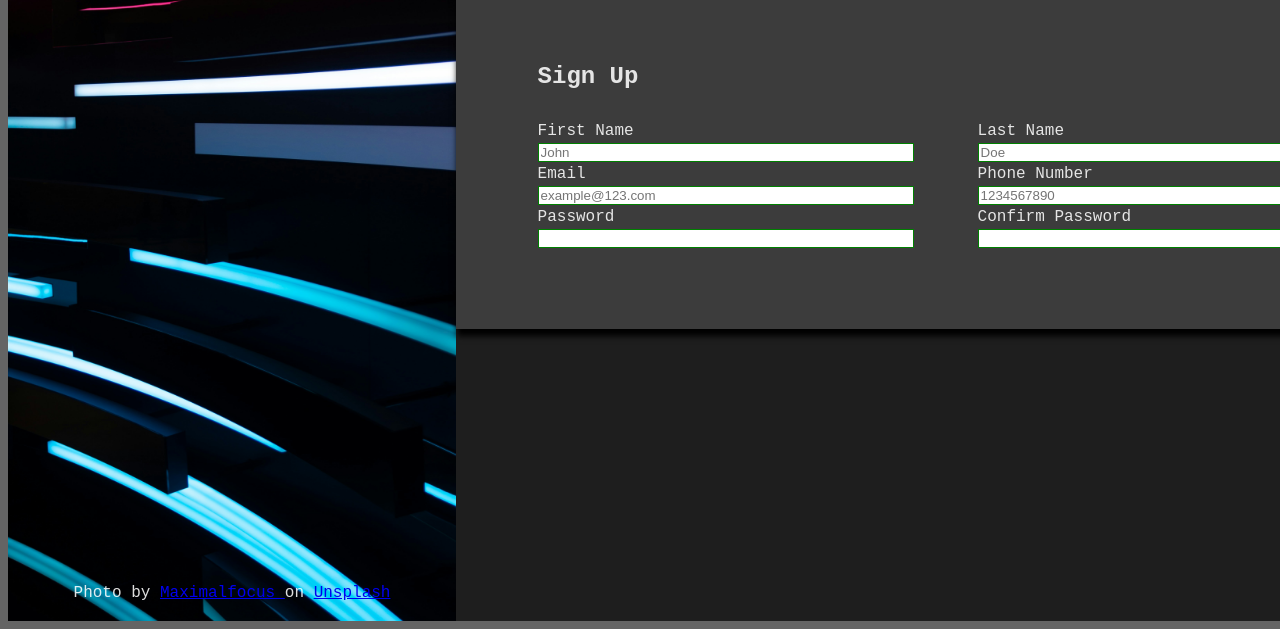
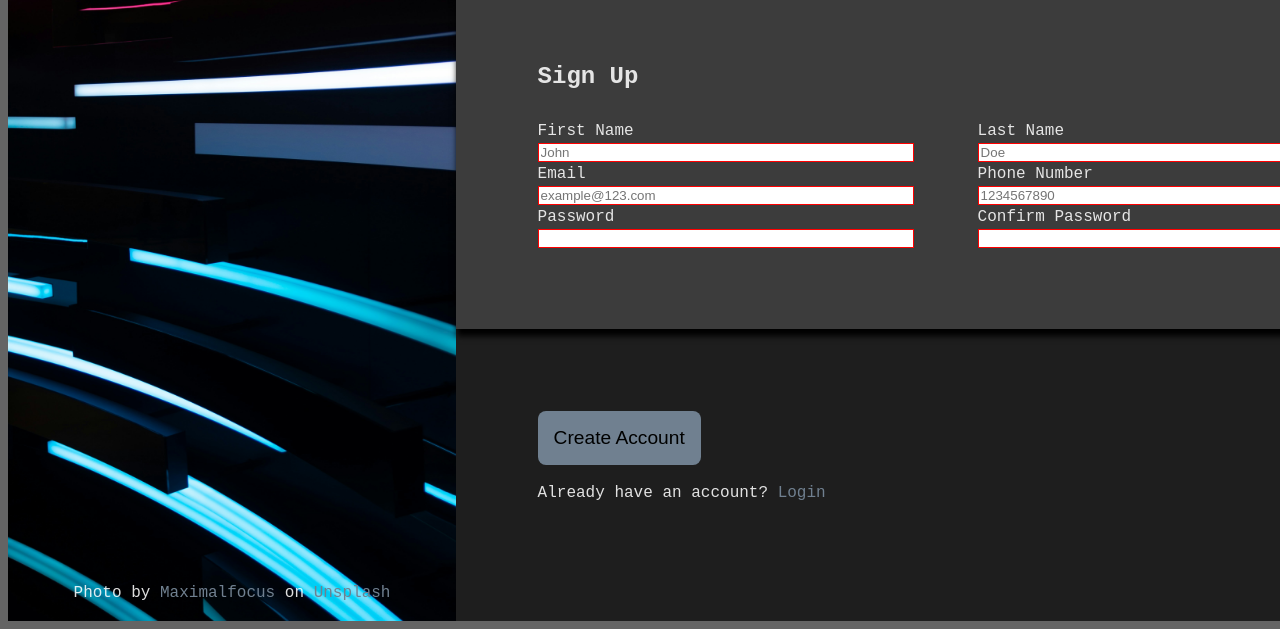
Before and after one commit to TheDodoDev/odin-form, a website built with Vite: page index.html in a window 1280 px wide. Shown: the part 347-976 px from the top of the page. Built offline with nearby package versions, Linux system fonts and the light colour scheme.

Commit message:
feat: Add Sign Up button and login link

```diff
--- a/index.html
+++ b/index.html
@@ -40,41 +40,41 @@
             <div class="content__container__form__row">
               <div class="content__container__form__row__element">
                 <label for="first_name">First Name</label>
-                <input type="text" id="first_name" placeholder="John">
+                <input type="text" id="first_name" placeholder="John" required>
               </div>
               <div class="content__container__form__row__element">
                 <label for="last_name">Last Name</label>
-                <input type="text" id="last_name" placeholder="Doe">
+                <input type="text" id="last_name" placeholder="Doe" required>
               </div>
             </div>
 
             <div class="content__container__form__row">
               <div class="content__container__form__row__element">
                 <label for="email">Email</label>
-                <input type="email" id="email" placeholder="example@123.com">
+                <input type="email" id="email" placeholder="example@123.com" required>
               </div>
               <div class="content__container__form__row__element">
                 <label for="phone_number">Phone Number</label>
-                <input type="number" id="phone_number" placeholder="1234567890" pattern="\d{9}?">
+                <input type="text" id="phone_number" placeholder="1234567890" pattern="\d{9}" required>
               </div>
             </div>
 
             <div class="content__container__form__row">
               <div class="content__container__form__row__element">
                 <label for="password">Password</label>
-                <input type="password" id="password" placeholder="" minlength="8" maxlength="20">
+                <input type="password" id="password" placeholder="" minlength="8" maxlength="20" required>
               </div>
               <div class="content__container__form__row__element">
                 <label for="password_confirmation">Confirm Password</label>
-                <input type="password" id="password_confirmation" placeholder="">
+                <input type="password" id="password_confirmation" placeholder="" required>
               </div>
             </div>
-
           </form>
-
-
         </div>
-        <div class="content__container"></div>
+        <div class="content__container">
+          <button class="content__container__button">Create Account</button>
+          <p>Already have an account? <a href="#">Login</a></p>
+        </div>
       </div>
 
     </div>
--- a/src/style.css
+++ b/src/style.css
@@ -14,6 +14,12 @@
   text-rendering: optimizeLegibility;
   -webkit-font-smoothing: antialiased;
   -moz-osx-font-smoothing: grayscale;
+}
+
+a {
+  text-decoration: none;
+  color: slategray;
+  font-weight: 500;
 }
 
 #app {
@@ -56,6 +62,14 @@ br {
   position: relative;
   z-index: 999;
   box-shadow: 0px 1vh 6px -1px black;
+}
+
+.content__container__button {
+  font-size: 1.2rem;
+  background-color: slategray;
+  padding: 2vh;
+  border-width: 0px;
+  border-radius: 1vh;
 }
 
 .content__container__form {
```
